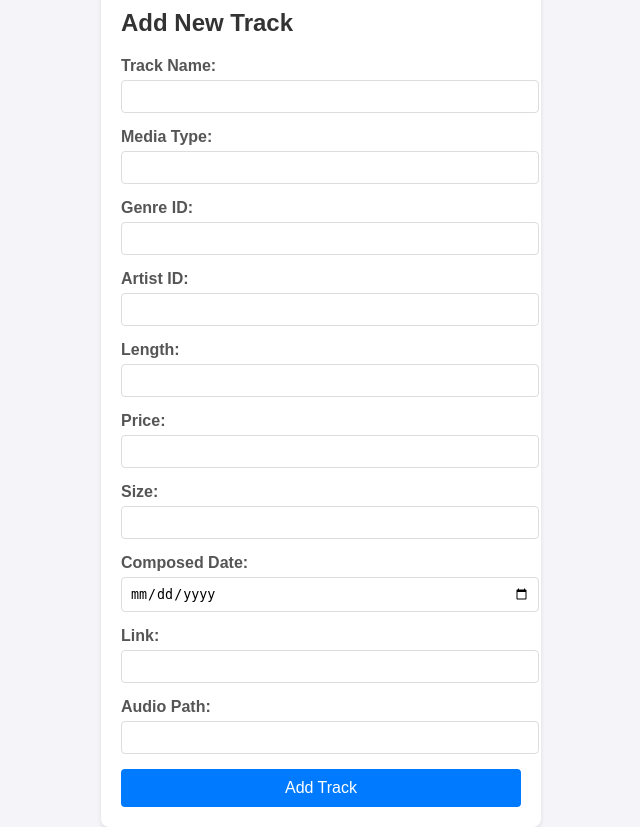
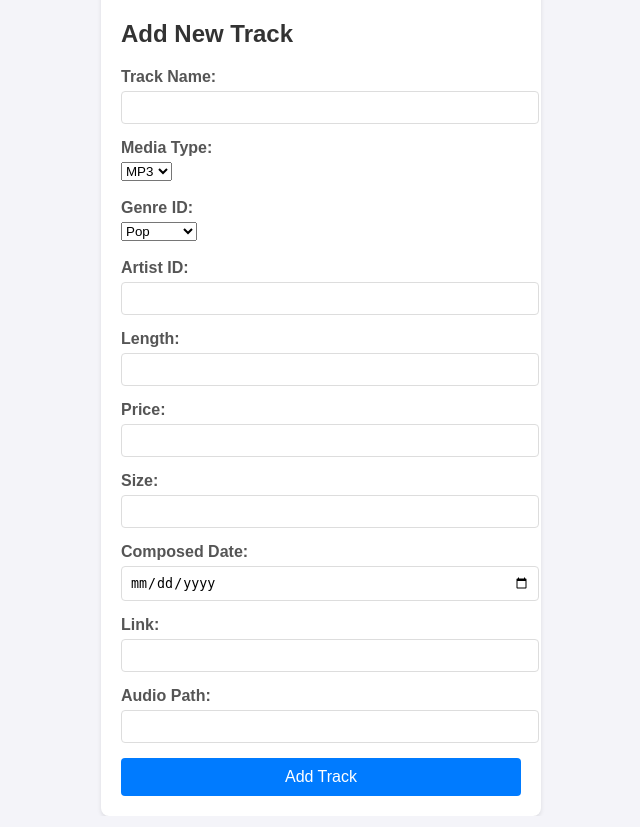
Before and after one commit to rafia-i/Musicstore, a PHP site: page /addTracks.php in a window 1280 px wide. Shown: the whole page, without its empty margins (319-959 px from the left). Run offline with PHP 8.4, Linux system fonts and the light colour scheme.

Commit message:
updated nafee's file

```diff
--- a/addTracks.php
+++ b/addTracks.php
@@ -105,10 +105,21 @@ $conn->close();
             <input type="text" id="name" name="name" required>
 
             <label for="mediatype">Media Type:</label>
-            <input type="text" id="mediatype" name="mediatype" required>
+            <select id="type" name="type" required>
+                <option value="MP3">MP3</option>
+                <option value="WAV">WAV</option>
+                <option value="3GP">3GP</option>
+            </select><br><br>
 
             <label for="genreID">Genre ID:</label>
-            <input type="number" id="genreID" name="genreID" required>
+            <select id="genreID" name="genreID" required>
+                <option value="1">Pop</option>
+                <option value="2">Rock</option>
+                <option value="3">r&b</option>
+                <option value="4">Country</option>
+                <option value="5">Jazz</option>
+                <option value="6">Classical</option>
+            </select><br><br>
 
             <label for="artistID">Artist ID:</label>
             <input type="number" id="artistID" name="artistID" required>
```
